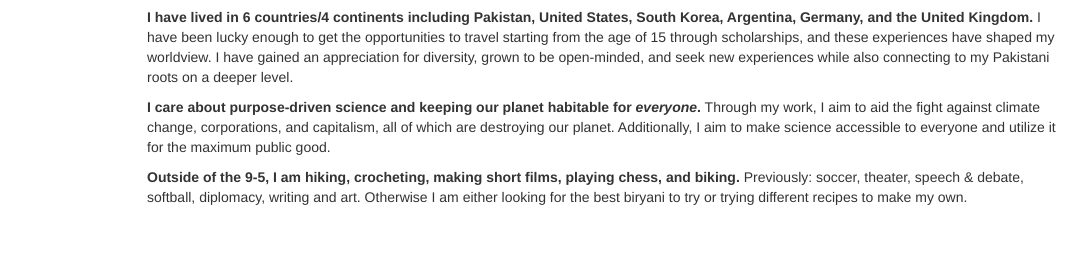
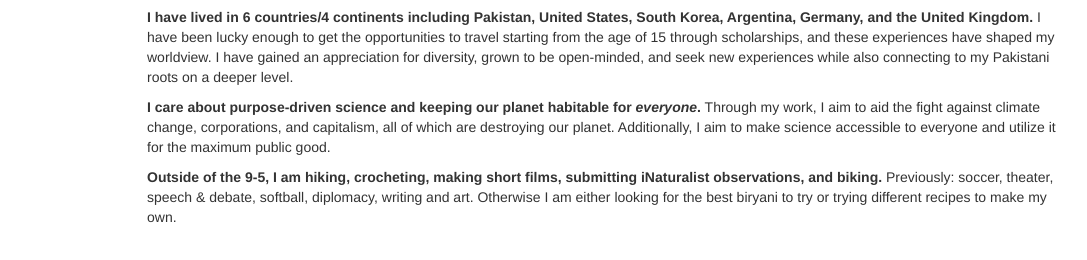
Before and after one commit to adeenaa/adeenaahsan, a plain HTML site: page docs/about.html in a window 1280 px wide. Shown: the part 200-460 px from the top of the page, without its empty margins (38-1125 px from the left). Drawn offline with nearby package versions, Linux system fonts and the light colour scheme; some packages are replaced by stand-ins of ours.

Commit message:
Add files via upload

```diff
--- a/docs/about.html
+++ b/docs/about.html
@@ -287,10 +287,10 @@ the fight against climate change, corporations, and capitalism, all of
 which are destroying our planet. Additionally, I aim to make science
 accessible to everyone and utilize it for the maximum public good.</p>
 <p><strong>Outside of the 9-5, I am hiking, crocheting, making short
-films, playing chess, and biking.</strong> Previously: soccer, theater,
-speech &amp; debate, softball, diplomacy, writing and art. Otherwise I
-am either looking for the best biryani to try or trying different
-recipes to make my own.</p>
+films, submitting iNaturalist observations, and biking.</strong>
+Previously: soccer, theater, speech &amp; debate, softball, diplomacy,
+writing and art. Otherwise I am either looking for the best biryani to
+try or trying different recipes to make my own.</p>
 
 
 
--- /dev/null
+++ b/docs/background.css
@@ -0,0 +1,10 @@
+body {
+  background-image: url('https://linesteppers.com/tutorials/RMarkdown/img/BannerImage_TreeBlossoms_4470x3024.jpg');
+  background-repeat: no-repeat;
+  background-size: 100%;
+}
+
+div {
+  background-color: rgba(255, 255, 255, 0.35)   /* 35% opaque white */;
+  padding: 0.25em;
+}
```
Also changed, not shown: docs/index.html (+3 -0 lines).
